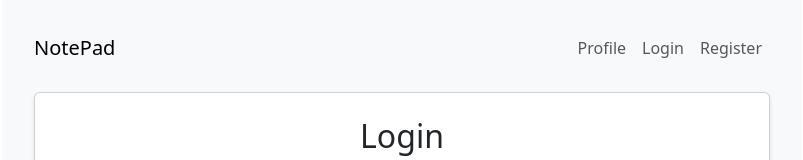
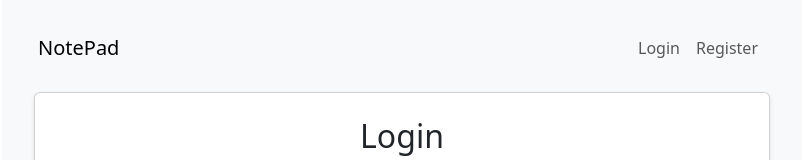
Before and after one commit to arinjay-srivastava/UI_Project_Summer25, a React (Create React App) app in the folder client/: page / in a window 1280 px wide. Shown: the top 160 px of the page, without its empty margins (238-1041 px from the left). Built offline with nearby package versions, Linux system fonts and the light colour scheme.

Commit message:
Add featiure

```diff
--- a/client/src/components/Navbar.js
+++ b/client/src/components/Navbar.js
@@ -1,17 +1,32 @@
 import React from 'react';
-import { Link } from 'react-router-dom';
+import { Link, useNavigate } from 'react-router-dom';
 import 'bootstrap/dist/css/bootstrap.min.css';
 
 function Navbar() {
+  const navigate = useNavigate();
+
+  const handleLogout = () => {
+    localStorage.removeItem('user');
+    navigate('/');
+  };
+
+  const isLoggedIn = localStorage.getItem('user');
+
   return (
-    <nav className="navbar navbar-expand-lg navbar-light bg-light">
-      <div className="container-fluid">
-        <Link className="navbar-brand" to="/">NotePad</Link>
-        <div className="navbar-nav">
-          <Link className="nav-link" to="/profile">Profile</Link>
-          <Link className="nav-link" to="/">Login</Link>
-          <Link className="nav-link" to="/register">Register</Link>
-        </div>
+    <nav className="navbar navbar-expand-lg navbar-light bg-light px-3">
+      <Link className="navbar-brand" to="/">NotePad</Link>
+      <div className="navbar-nav ms-auto">
+        {isLoggedIn ? (
+          <>
+            <Link className="nav-link" to="/profile">Profile</Link>
+            <button className="btn btn-outline-danger ms-2" onClick={handleLogout}>Logout</button>
+          </>
+        ) : (
+          <>
+            <Link className="nav-link" to="/">Login</Link>
+            <Link className="nav-link" to="/register">Register</Link>
+          </>
+        )}
       </div>
     </nav>
   );
```
